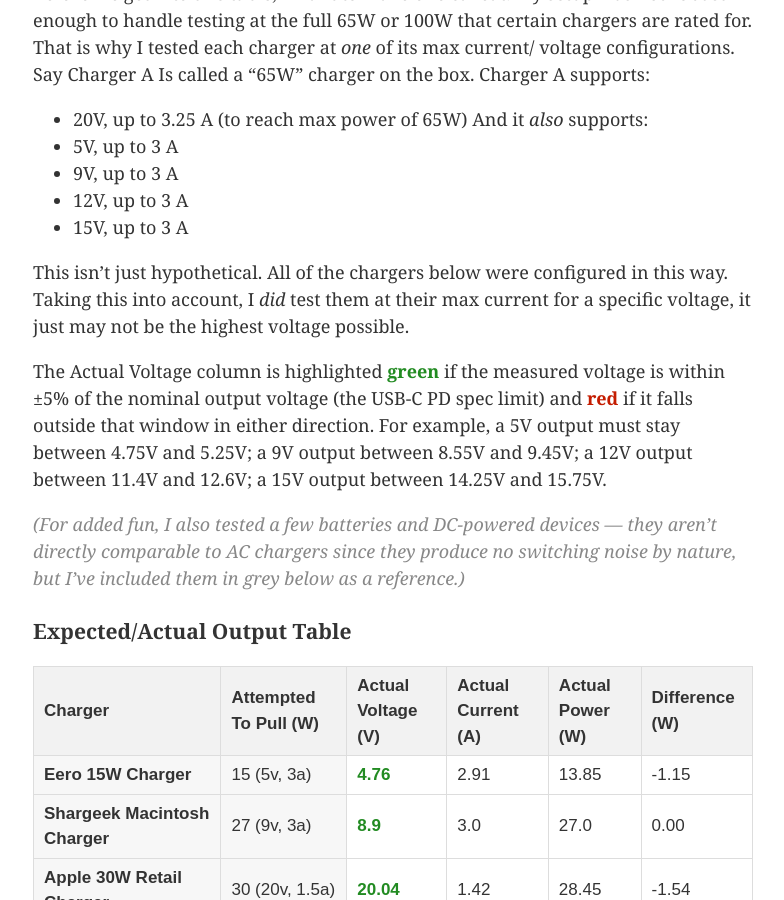
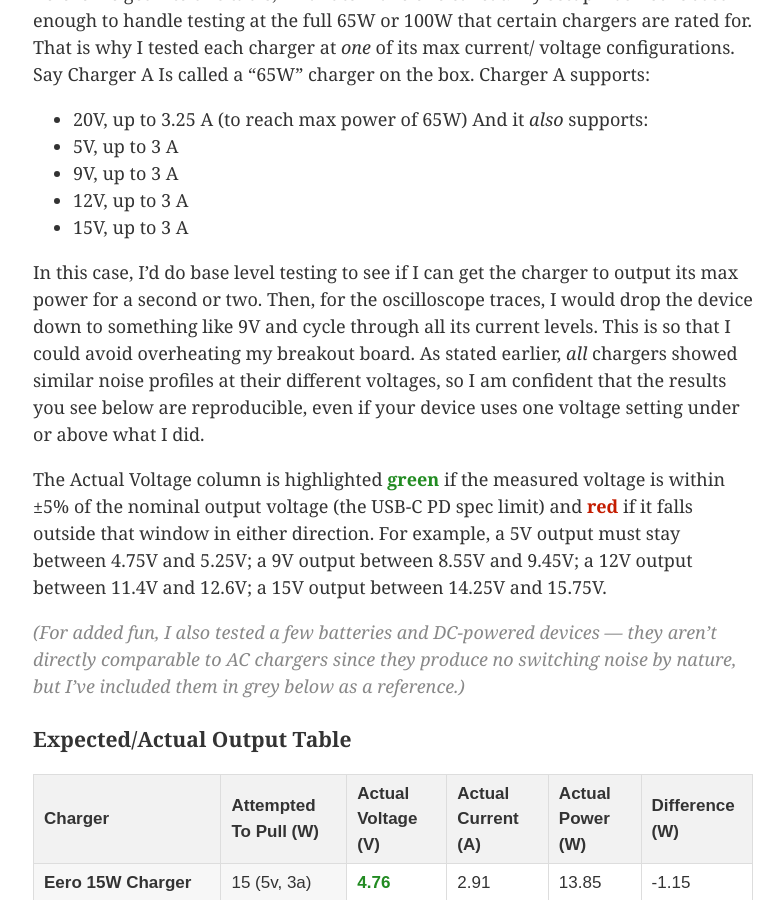
Before and after one commit to 0sps/sull1van.com, a Jekyll site: the page built from _posts/2026-01-19-a-dozen-chargers-in-the-lab.md, in a window 1280 px wide and 900 px high, scrolled down 5239 px. Shown: the whole window, without its empty margins (247-1031 px from the left). Built offline with Jekyll 4.4.1, drawn with Linux system fonts in a browser that asks for light colours.

Commit message:
Update 2026-01-19-a-dozen-chargers-in-the-lab.md

```diff
--- a/_posts/2026-01-19-a-dozen-chargers-in-the-lab.md
+++ b/_posts/2026-01-19-a-dozen-chargers-in-the-lab.md
@@ -460,7 +460,7 @@
 - 12V, up to 3 A
 - 15V, up to 3 A
 
-This isn't just hypothetical. All of the chargers below were configured in this way. Taking this into account, I *did* test them at their max current for a specific voltage, it just may not be the highest voltage possible.
+In this case, I'd do base level testing to see if I can get the charger to output its max power for a second or two. Then, for the oscilloscope traces, I would drop the device down to something like 9V and cycle through all its current levels. This is so that I could avoid overheating my breakout board. As stated earlier, *all* chargers showed similar noise profiles at their different voltages, so I am confident that the results you see below are reproducible, even if your device uses one voltage setting under or above what I did.
 
 
 The Actual Voltage column is highlighted <span style="color:#228B22; font-weight:700;">green</span> if the measured voltage is within ±5% of the nominal output voltage (the USB-C PD spec limit) and <span style="color:#C41C00; font-weight:700;">red</span> if it falls outside that window in either direction. For example, a 5V output must stay between 4.75V and 5.25V; a 9V output between 8.55V and 9.45V; a 12V output between 11.4V and 12.6V; a 15V output between 14.25V and 15.75V.
```
